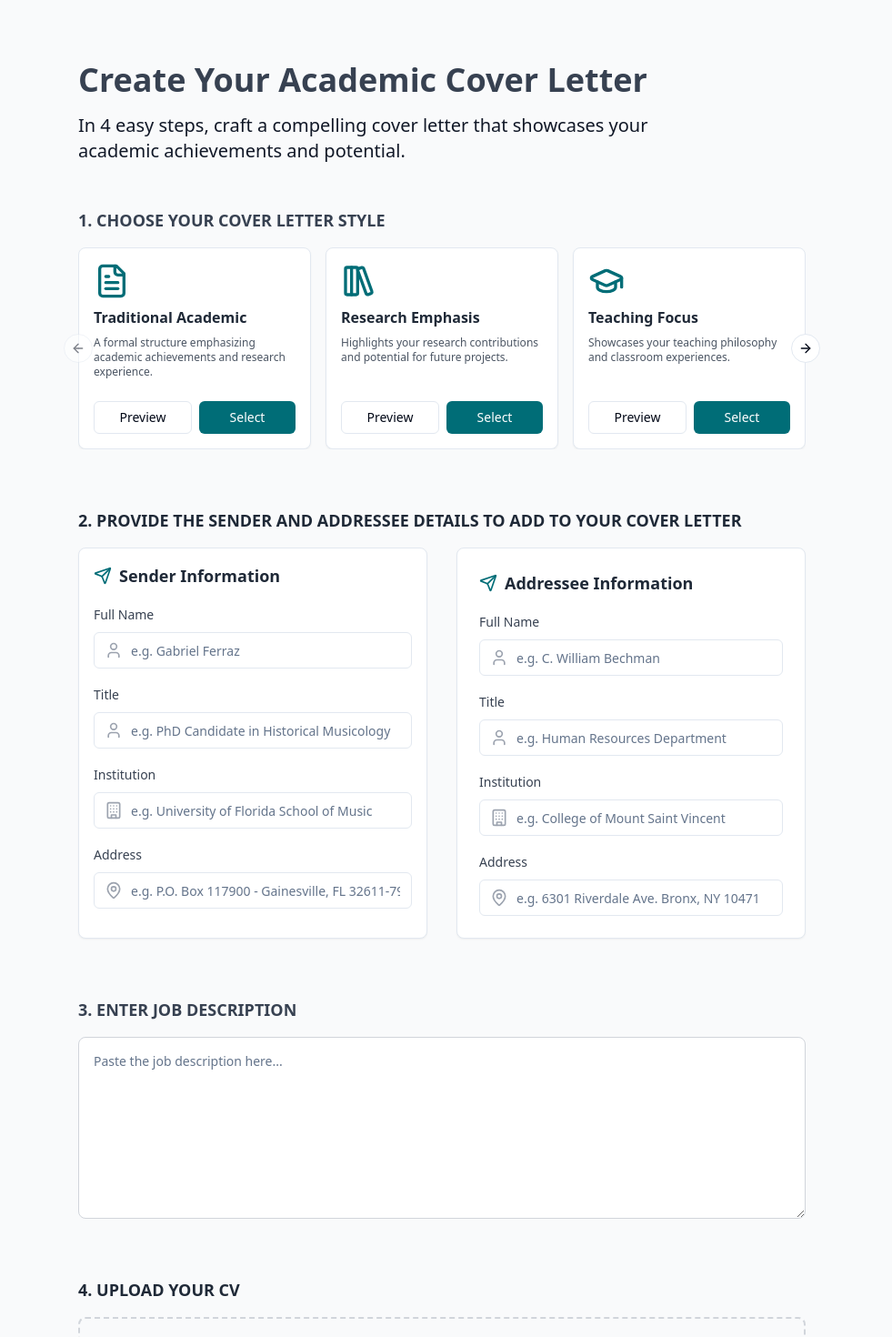
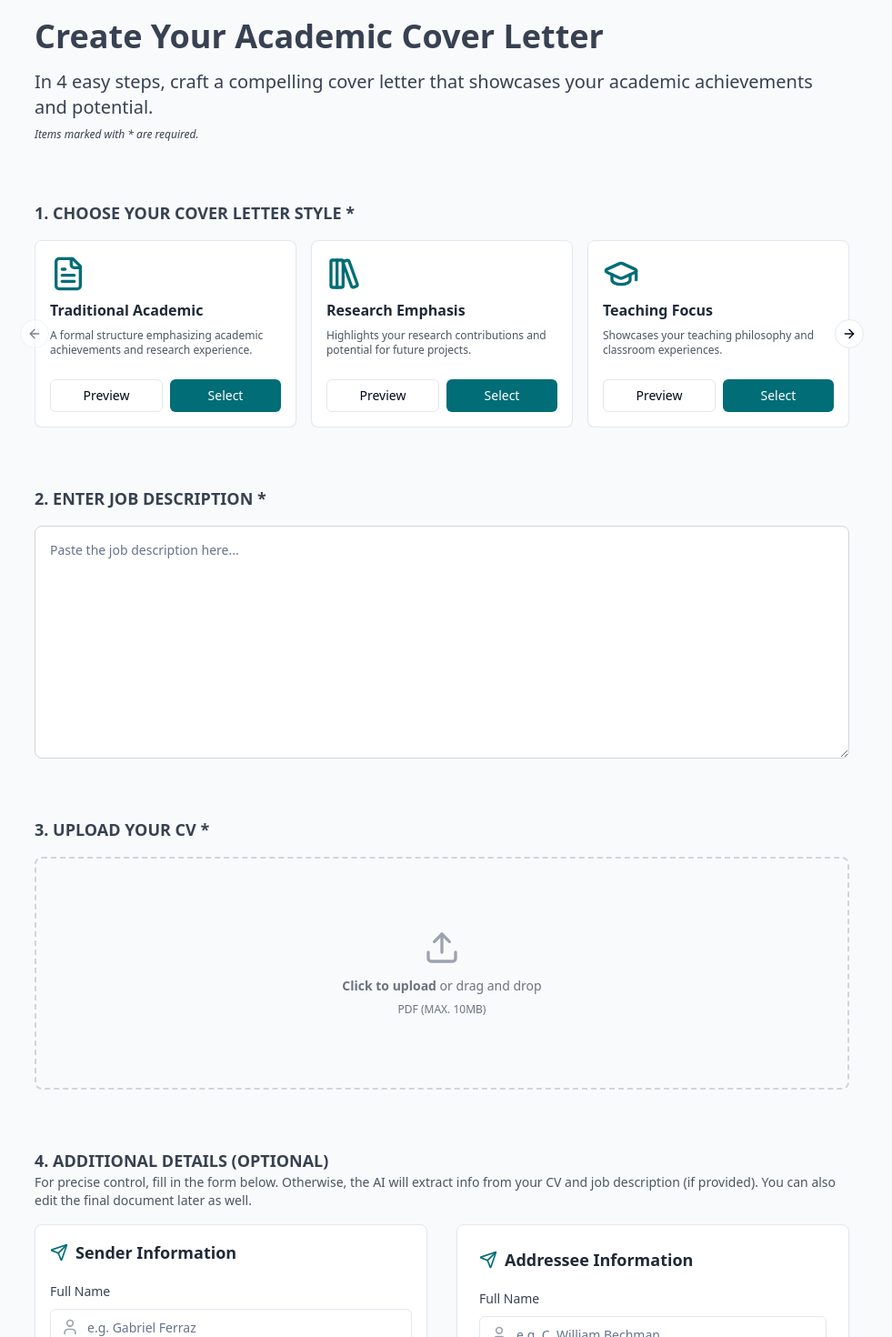
Before and after one commit to Naxus28/lumina.ai, a Next.js app: page /auth/cover-letter-generator in a window 1280 px wide. Shown: the part 100-1570 px from the top of the page at 91% size, without its empty margins (154-1135 px from the left). Built offline with nearby package versions, Linux system fonts and the light colour scheme.

Commit message:
Adds editing tools to results display

```diff
--- a/app/auth/cover-letter-generator/components/CVUpload.tsx
+++ b/app/auth/cover-letter-generator/components/CVUpload.tsx
@@ -58,8 +58,7 @@ export const CVUpload: React.FC<CVUploadProps> = ({ onFileSelect }) => {
 	};
 
 	return (
-		<div className="mb-12">
-			<h2 className="text-lg font-semibold text-gray-800 mb-4 uppercase">4. Upload Your CV</h2>
+		<div>
 			<div
 				className={`flex flex-col items-center justify-center w-full h-64 border-2 border-dashed rounded-lg cursor-pointer ${isDragging ? 'border-[#006D77] bg-[#E0F2F1]' : 'border-gray-300 bg-gray-50 hover:bg-gray-100'}`}
 				onDragEnter={handleDragEnter}
--- a/app/auth/cover-letter-generator/components/JobDescriptionInput.tsx
+++ b/app/auth/cover-letter-generator/components/JobDescriptionInput.tsx
@@ -7,15 +7,10 @@ interface JobDescriptionInputProps {
 }
 
 export const JobDescriptionInput: React.FC<JobDescriptionInputProps> = ({ jobDescription, setJobDescription }) => (
-	<section>
-		<div className="flex items-center mb-4">
-			<h2 className="text-lg font-semibold text-gray-700 uppercase">3. Enter Job Description</h2>
-		</div>
-		<Textarea
-			placeholder="Paste the job description here..."
-			value={jobDescription}
-			onChange={(e) => setJobDescription(e.target.value)}
-			className="min-h-[200px] max-h-[500px] w-full p-4 border border-gray-300 rounded-lg"
-		/>
-	</section>
+	<Textarea
+		placeholder="Paste the job description here..."
+		value={jobDescription}
+		onChange={(e) => setJobDescription(e.target.value)}
+		className="min-h-[256px] max-h-[500px] w-full p-4 border border-gray-300 rounded-lg"
+	/>
 );
--- a/app/auth/cover-letter-generator/components/ResultDisplay.tsx
+++ b/app/auth/cover-letter-generator/components/ResultDisplay.tsx
@@ -1,5 +1,7 @@
 import React, { useState, useRef, useEffect } from 'react';
 import { Button } from '@/components/ui/button';
+import { Select, SelectContent, SelectItem, SelectTrigger, SelectValue } from '@/components/ui/select';
+import { FontBoldIcon, FontItalicIcon, TextAlignLeftIcon, TextAlignCenterIcon, TextAlignRightIcon } from '@radix-ui/react-icons';
 
 interface ResultDisplayProps {
 	content: string;
@@ -8,9 +10,14 @@ interface ResultDisplayProps {
 	onEdit?: (newContent: string) => void;
 }
 
+const fontFamilies = ['Times New Roman', 'Arial', 'Calibri', 'Georgia'];
+const fontSizes = ['10pt', '11pt', '12pt', '14pt'];
+
 export const ResultDisplay: React.FC<ResultDisplayProps> = ({ content, isEditable: initialIsEditable, onEdit, isLoading }) => {
 	const [isEditing, setIsEditing] = useState(false);
 	const [editableContent, setEditableContent] = useState(content);
+	const [fontFamily, setFontFamily] = useState('Times New Roman');
+	const [fontSize, setFontSize] = useState('12pt');
 	const contentRef = useRef<HTMLDivElement>(null);
 
 	useEffect(() => {
@@ -32,9 +39,17 @@ export const ResultDisplay: React.FC<ResultDisplayProps> = ({ content, isEditabl
 		setEditableContent(e.target.value);
 	};
 
+	const handleFontFamilyChange = (value: string) => {
+		setFontFamily(value);
+	};
+
+	const handleFontSizeChange = (value: string) => {
+		setFontSize(value);
+	};
+
 	const commonStyles: React.CSSProperties = {
-		fontFamily: 'Times New Roman, serif',
-		fontSize: '12pt',
+		fontFamily: fontFamily,
+		fontSize: fontSize,
 		lineHeight: 1.15,
 		padding: '1in',
 		width: '100%',
@@ -60,9 +75,81 @@ export const ResultDisplay: React.FC<ResultDisplayProps> = ({ content, isEditabl
 		<div className="mt-8">
 			<h2 className="text-xl font-semibold mb-2 text-gray-900">Generated Cover Letter</h2>
 			<p className="font-semibold mb-2 text-gray-900">You can edit this document before downloading the PDF</p>
+
+			<div className="mb-4 flex items-center space-x-4">
+				<Select
+					onValueChange={handleFontFamilyChange}
+					value={fontFamily}
+				>
+					<SelectTrigger className="w-[180px]">
+						<SelectValue placeholder="Font Family" />
+					</SelectTrigger>
+					<SelectContent>
+						{fontFamilies.map((font) => (
+							<SelectItem
+								key={font}
+								value={font}
+							>
+								{font}
+							</SelectItem>
+						))}
+					</SelectContent>
+				</Select>
+
+				<Select
+					onValueChange={handleFontSizeChange}
+					value={fontSize}
+				>
+					<SelectTrigger className="w-[100px]">
+						<SelectValue placeholder="Font Size" />
+					</SelectTrigger>
+					<SelectContent>
+						{fontSizes.map((size) => (
+							<SelectItem
+								key={size}
+								value={size}
+							>
+								{size}
+							</SelectItem>
+						))}
+					</SelectContent>
+				</Select>
+
+				<Button
+					variant="outline"
+					size="icon"
+				>
+					<FontBoldIcon className="h-4 w-4" />
+				</Button>
+				<Button
+					variant="outline"
+					size="icon"
+				>
+					<FontItalicIcon className="h-4 w-4" />
+				</Button>
+				<Button
+					variant="outline"
+					size="icon"
+				>
+					<TextAlignLeftIcon className="h-4 w-4" />
+				</Button>
+				<Button
+					variant="outline"
+					size="icon"
+				>
+					<TextAlignCenterIcon className="h-4 w-4" />
+				</Button>
+				<Button
+					variant="outline"
+					size="icon"
+				>
+					<TextAlignRightIcon className="h-4 w-4" />
+				</Button>
+			</div>
+
 			<div
 				className="bg-white border rounded shadow-md"
-				style={{ width: '8.5in', height: '11in', margin: 'auto', overflow: 'hidden' }}
+				style={{ height: '11in', margin: 'auto', overflow: 'hidden' }}
 			>
 				<div
 					ref={contentRef}
--- a/app/auth/cover-letter-generator/components/document-templates/TemplateSelector.tsx
+++ b/app/auth/cover-letter-generator/components/document-templates/TemplateSelector.tsx
@@ -26,16 +26,9 @@ export const TemplateSelector: React.FC<TemplateSelectorProps> = ({ onSelectTemp
 	return (
 		<section>
 			<div className="container mx-auto pt-4">
-				<header className="mb-12">
-					<h1 className="text-4xl font-bold text-gray-700 mb-4">Create Your Academic Cover Letter</h1>
-					<p className="text-xl text-gray-900 max-w-2xl">In 4 easy steps, craft a compelling cover letter that showcases your academic achievements and potential.</p>
-				</header>
 				{/* <Container padding="sm">
           <AnimatedSteps />
         </Container> */}
-				<div className="flex items-center mb-4">
-					<h2 className="text-lg font-semibold text-gray-700 uppercase">1. Choose Your Cover Letter Style</h2>
-				</div>
 				<Carousel className="w-full">
 					<CarouselContent className="-ml-2 md:-ml-4">
 						{templates.map((template: CoverLetterTemplate, index) => (
--- a/app/auth/cover-letter-generator/page.tsx
+++ b/app/auth/cover-letter-generator/page.tsx
@@ -60,10 +60,10 @@ const CoverLetterGenerator: React.FC = () => {
 				formData.append('file', cvFile);
 			}
 			// Only append sender and addressee data if they are not empty
-			if (Object.values(senderData).some(value => value !== '')) {
+			if (Object.values(senderData).some((value) => value !== 'p')) {
 				formData.append('sender', JSON.stringify(senderData));
 			}
-			if (Object.values(addresseeData).some(value => value !== '')) {
+			if (Object.values(addresseeData).some((value) => value !== '')) {
 				formData.append('addressee', JSON.stringify(addresseeData));
 			}
 
@@ -136,36 +136,75 @@ const CoverLetterGenerator: React.FC = () => {
 	return (
 		<div className="min-h-screen bg-gray-50">
 			<Header />
-			<main className="max-w-4xl mx-auto px-4 sm:px-6 lg:px-8 py-12">
-				<Container padding="md">
+			<main className="max-w-4xl mx-auto py-12">
+				<Container
+					className="mb-16"
+					paddingX="none"
+				>
+					<header>
+						<h1 className="text-4xl font-bold text-gray-700 mb-4">Create Your Academic Cover Letter</h1>
+						<p className="text-xl text-gray-700">
+							In 4 easy steps, craft a compelling cover letter that showcases your academic achievements and potential. <span className="text-xs block mt-2 italic">Items marked with * are required.</span>
+						</p>
+					</header>
+				</Container>
+
+				<Container
+					className="mb-16"
+					paddingX="none"
+				>
+					<h2 className="text-lg font-semibold text-gray-700 uppercase">1. Choose Your Cover Letter Style *</h2>
 					<TemplateSelector
 						templates={coverLetterTemplates}
 						onSelectTemplate={handleSelectTemplate}
 						selectedTemplate={selectedTemplate?.name || null}
 					/>
 				</Container>
-				<Container padding="md">
-					<h2 className="text-lg font-semibold text-gray-800 mb-4 uppercase">2. Provide the sender and addressee details to add to your cover letter</h2>
+
+				<Container
+					className="mb-16"
+					paddingX="none"
+				>
+					<h2 className="text-lg font-semibold text-gray-700 mb-4 uppercase">2. Enter Job Description *</h2>
+					<JobDescriptionInput
+						jobDescription={jobDescription}
+						setJobDescription={setJobDescription}
+					/>
+				</Container>
+
+				<Container
+					className="mb-16"
+					paddingX="none"
+				>
+					<h2 className="text-lg font-semibold text-gray-700 mb-4 uppercase">3. Upload your CV *</h2>
+					<CVUpload onFileSelect={setCvFile} />
+				</Container>
+
+				<Container
+					className="mb-16"
+					paddingX="none"
+				>
+					<h2 className="text-lg font-semibold text-gray-700 uppercase">4. Additional details (optional)</h2>
+					<p className="text-sm text-gray-600 mb-4">For precise control, fill in the form below. Otherwise, the AI will extract info from your CV and job description (if provided). You can also edit the final document later as well.</p>
 					<div className="grid grid-cols-1 md:grid-cols-2 gap-8">
 						<SenderForm onDataChange={handleSenderDataChange} />
 						<AddresseeForm onDataChange={handleAddresseeDataChange} />
 					</div>
 				</Container>
-				<Container>
-					<JobDescriptionInput
-						jobDescription={jobDescription}
-						setJobDescription={setJobDescription}
-					/>
-				</Container>
-				<Container>
-					<CVUpload onFileSelect={setCvFile} />
+
+				<Container
+					className="mb-16"
+					paddingX="none"
+				>
 					<GenerateButton
 						onClick={handleGenerate}
 						disabled={!selectedTemplate || !jobDescription || !cvFile}
 						isLoading={isLoading}
 					/>
 				</Container>
+
 				{error && <ErrorMessage message={error} />}
+
 				{generatedCoverLetter && (
 					<ResultDisplay
 						content={editableCoverLetter}
@@ -174,6 +213,7 @@ const CoverLetterGenerator: React.FC = () => {
 						onEdit={setEditableCoverLetter}
 					/>
 				)}
+
 				{isGenerationComplete && (
 					<Button
 						onClick={handleDownloadPDF}
--- a/app/layout-components/components/Container.tsx
+++ b/app/layout-components/components/Container.tsx
@@ -1,45 +1,35 @@
-import React from 'react'
-import { cn } from "@/lib/utils"
+import React from 'react';
+import { cn } from '@/lib/utils';
 
 interface ContainerProps {
-  children: React.ReactNode
-  className?: string
-  maxWidth?: 'sm' | 'md' | 'lg' | 'xl' | '2xl' | 'full'
-  padding?: 'none' | 'sm' | 'md' | 'lg'
-}
-
-const maxWidthClasses = {
-  sm: 'max-w-screen-sm',
-  md: 'max-w-screen-md',
-  lg: 'max-w-screen-lg',
-  xl: 'max-w-screen-xl',
-  '2xl': 'max-w-screen-2xl',
-  full: 'max-w-full',
+	children: React.ReactNode;
+	className?: string;
+	padding?: 'none' | 'sm' | 'md' | 'lg';
+	paddingX?: 'none' | 'sm' | 'md' | 'lg';
+	paddingY?: 'none' | 'sm' | 'md' | 'lg';
 }
 
 const paddingClasses = {
-  none: 'py-0',
-  sm: 'py-4',
-  md: 'py-8',
-  lg: 'py-16',
-}
+	none: '',
+	sm: 'p-2',
+	md: 'p-4',
+	lg: 'p-6',
+};
 
-export function Container({
-  children,
-  className,
-  maxWidth = 'lg',
-  padding = 'md',
-}: ContainerProps) {
-  return (
-    <div
-      className={cn(
-        'mx-auto px-4 w-full',
-        maxWidthClasses[maxWidth],
-        paddingClasses[padding],
-        className
-      )}
-    >
-      {children}
-    </div>
-  )
-}
+const paddingXClasses = {
+	none: '',
+	sm: 'px-2',
+	md: 'px-4',
+	lg: 'px-6',
+};
+
+const paddingYClasses = {
+	none: '',
+	sm: 'py-2',
+	md: 'py-4',
+	lg: 'py-6',
+};
+
+export const Container: React.FC<ContainerProps> = ({ children, className, padding = 'none', paddingX = 'none', paddingY = 'none' }) => {
+	return <div className={cn(paddingClasses[padding], paddingXClasses[paddingX], paddingYClasses[paddingY], className)}>{children}</div>;
+};
--- /dev/null
+++ b/components/ui/select.tsx
@@ -0,0 +1,160 @@
+"use client"
+
+import * as React from "react"
+import * as SelectPrimitive from "@radix-ui/react-select"
+import { Check, ChevronDown, ChevronUp } from "lucide-react"
+
+import { cn } from "@/lib/utils"
+
+const Select = SelectPrimitive.Root
+
+const SelectGroup = SelectPrimitive.Group
+
+const SelectValue = SelectPrimitive.Value
+
+const SelectTrigger = React.forwardRef<
+  React.ElementRef<typeof SelectPrimitive.Trigger>,
+  React.ComponentPropsWithoutRef<typeof SelectPrimitive.Trigger>
+>(({ className, children, ...props }, ref) => (
+  <SelectPrimitive.Trigger
+    ref={ref}
+    className={cn(
+      "flex h-10 w-full items-center justify-between rounded-md border border-input bg-background px-3 py-2 text-sm ring-offset-background placeholder:text-muted-foreground focus:outline-none focus:ring-2 focus:ring-ring focus:ring-offset-2 disabled:cursor-not-allowed disabled:opacity-50 [&>span]:line-clamp-1",
+      className
+    )}
+    {...props}
+  >
+    {children}
+    <SelectPrimitive.Icon asChild>
+      <ChevronDown className="h-4 w-4 opacity-50" />
+    </SelectPrimitive.Icon>
+  </SelectPrimitive.Trigger>
+))
+SelectTrigger.displayName = SelectPrimitive.Trigger.displayName
+
+const SelectScrollUpButton = React.forwardRef<
+  React.ElementRef<typeof SelectPrimitive.ScrollUpButton>,
+  React.ComponentPropsWithoutRef<typeof SelectPrimitive.ScrollUpButton>
+>(({ className, ...props }, ref) => (
+  <SelectPrimitive.ScrollUpButton
+    ref={ref}
+    className={cn(
+      "flex cursor-default items-center justify-center py-1",
+      className
+    )}
+    {...props}
+  >
+    <ChevronUp className="h-4 w-4" />
+  </SelectPrimitive.ScrollUpButton>
+))
+SelectScrollUpButton.displayName = SelectPrimitive.ScrollUpButton.displayName
+
+const SelectScrollDownButton = React.forwardRef<
+  React.ElementRef<typeof SelectPrimitive.ScrollDownButton>,
+  React.ComponentPropsWithoutRef<typeof SelectPrimitive.ScrollDownButton>
+>(({ className, ...props }, ref) => (
+  <SelectPrimitive.ScrollDownButton
+    ref={ref}
+    className={cn(
+      "flex cursor-default items-center justify-center py-1",
+      className
+    )}
+    {...props}
+  >
+    <ChevronDown className="h-4 w-4" />
+  </SelectPrimitive.ScrollDownButton>
+))
+SelectScrollDownButton.displayName =
+  SelectPrimitive.ScrollDownButton.displayName
+
+const SelectContent = React.forwardRef<
+  React.ElementRef<typeof SelectPrimitive.Content>,
+  React.ComponentPropsWithoutRef<typeof SelectPrimitive.Content>
+>(({ className, children, position = "popper", ...props }, ref) => (
+  <SelectPrimitive.Portal>
+    <SelectPrimitive.Content
+      ref={ref}
+      className={cn(
+        "relative z-50 max-h-96 min-w-[8rem] overflow-hidden rounded-md border bg-popover text-popover-foreground shadow-md data-[state=open]:animate-in data-[state=closed]:animate-out data-[state=closed]:fade-out-0 data-[state=open]:fade-in-0 data-[state=closed]:zoom-out-95 data-[state=open]:zoom-in-95 data-[side=bottom]:slide-in-from-top-2 data-[side=left]:slide-in-from-right-2 data-[side=right]:slide-in-from-left-2 data-[side=top]:slide-in-from-bottom-2",
+        position === "popper" &&
+          "data-[side=bottom]:translate-y-1 data-[side=left]:-translate-x-1 data-[side=right]:translate-x-1 data-[side=top]:-translate-y-1",
+        className
+      )}
+      position={position}
+      {...props}
+    >
+      <SelectScrollUpButton />
+      <SelectPrimitive.Viewport
+        className={cn(
+          "p-1",
+          position === "popper" &&
+            "h-[var(--radix-select-trigger-height)] w-full min-w-[var(--radix-select-trigger-width)]"
+        )}
+      >
+        {children}
+      </SelectPrimitive.Viewport>
+      <SelectScrollDownButton />
+    </SelectPrimitive.Content>
+  </SelectPrimitive.Portal>
+))
+SelectContent.displayName = SelectPrimitive.Content.displayName
+
+const SelectLabel = React.forwardRef<
+  React.ElementRef<typeof SelectPrimitive.Label>,
+  React.ComponentPropsWithoutRef<typeof SelectPrimitive.Label>
+>(({ className, ...props }, ref) => (
+  <SelectPrimitive.Label
+    ref={ref}
+    className={cn("py-1.5 pl-8 pr-2 text-sm font-semibold", className)}
+    {...props}
+  />
+))
+SelectLabel.displayName = SelectPrimitive.Label.displayName
+
+const SelectItem = React.forwardRef<
+  React.ElementRef<typeof SelectPrimitive.Item>,
+  React.ComponentPropsWithoutRef<typeof SelectPrimitive.Item>
+>(({ className, children, ...props }, ref) => (
+  <SelectPrimitive.Item
+    ref={ref}
+    className={cn(
+      "relative flex w-full cursor-default select-none items-center rounded-sm py-1.5 pl-8 pr-2 text-sm outline-none focus:bg-accent focus:text-accent-foreground data-[disabled]:pointer-events-none data-[disabled]:opacity-50",
+      className
+    )}
+    {...props}
+  >
+    <span className="absolute left-2 flex h-3.5 w-3.5 items-center justify-center">
+      <SelectPrimitive.ItemIndicator>
+        <Check className="h-4 w-4" />
+      </SelectPrimitive.ItemIndicator>
+    </span>
+
+    <SelectPrimitive.ItemText>{children}</SelectPrimitive.ItemText>
+  </SelectPrimitive.Item>
+))
+SelectItem.displayName = SelectPrimitive.Item.displayName
+
+const SelectSeparator = React.forwardRef<
+  React.ElementRef<typeof SelectPrimitive.Separator>,
+  React.ComponentPropsWithoutRef<typeof SelectPrimitive.Separator>
+>(({ className, ...props }, ref) => (
+  <SelectPrimitive.Separator
+    ref={ref}
+    className={cn("-mx-1 my-1 h-px bg-muted", className)}
+    {...props}
+  />
+))
+SelectSeparator.displayName = SelectPrimitive.Separator.displayName
+
+export {
+  Select,
+  SelectGroup,
+  SelectValue,
+  SelectTrigger,
+  SelectContent,
+  SelectLabel,
+  SelectItem,
+  SelectSeparator,
+  SelectScrollUpButton,
+  SelectScrollDownButton,
+}
--- a/package.json
+++ b/package.json
@@ -12,7 +12,9 @@
 		"@anthropic-ai/sdk": "^0.27.1",
 		"@radix-ui/react-avatar": "^1.1.0",
 		"@radix-ui/react-dialog": "^1.1.1",
+		"@radix-ui/react-icons": "^1.3.0",
 		"@radix-ui/react-label": "^2.1.0",
+		"@radix-ui/react-select": "^2.1.1",
 		"@radix-ui/react-separator": "^1.1.0",
 		"@radix-ui/react-slot": "^1.1.0",
 		"@radix-ui/react-tabs": "^1.1.0",
```
Also changed, not shown: components/ui/dialog.tsx (+36 -77 lines), 2 other files (tests, documents, lock files or other folders).
